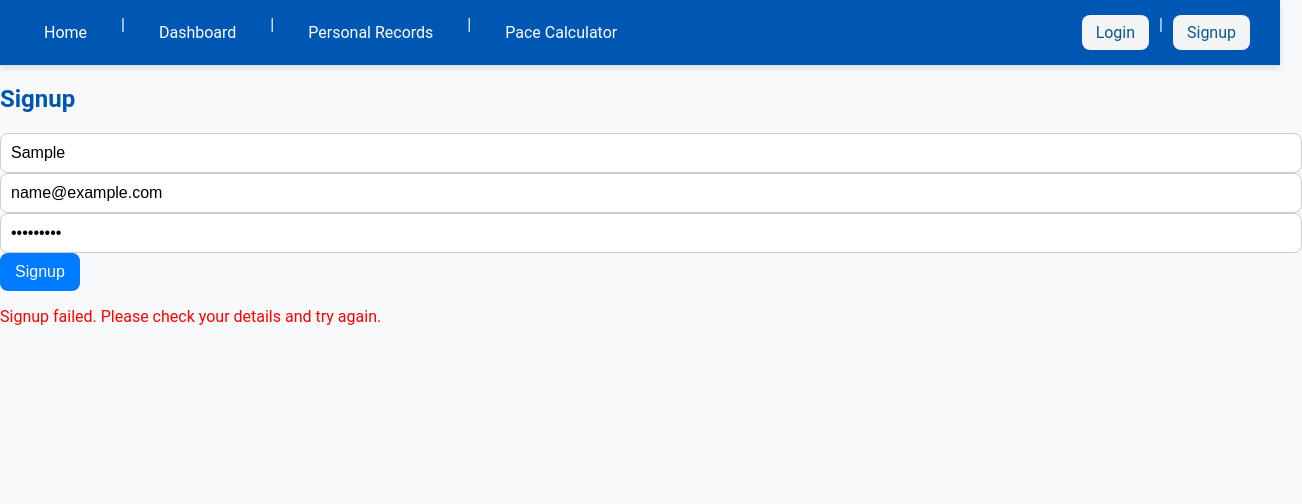
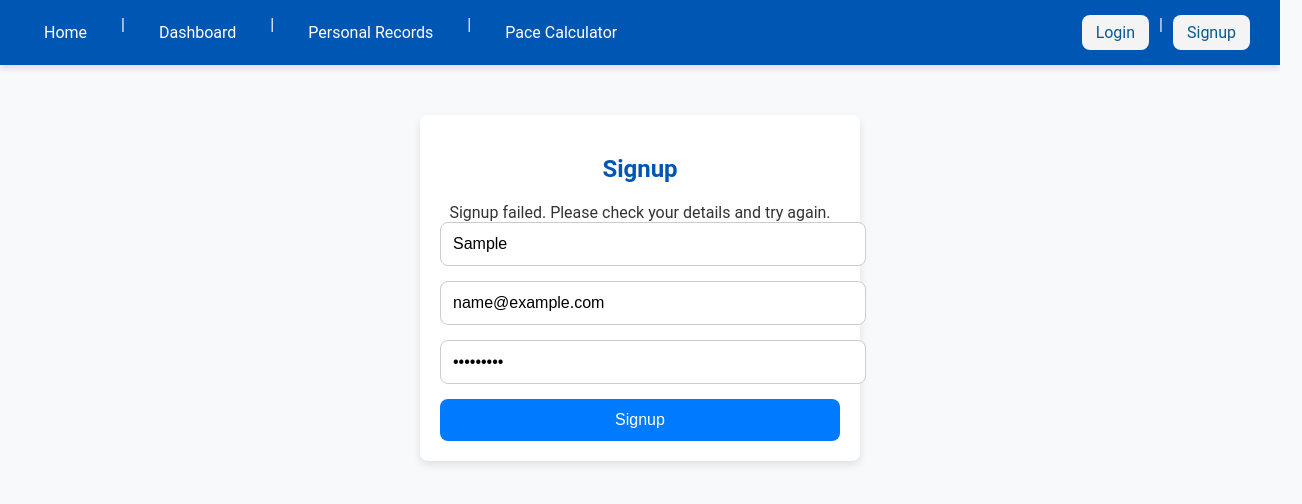
Before and after one commit to samw0907/TriSwift, a React (Create React App) app in the folder frontend/: page /signup in a window 1280 px wide. Both pictures are taken after typing "Sample", "name@example.com", "Sample123" into the empty fields and a click on the button "Signup". Shown: the top 504 px of the page, 1302 px wide, since content can reach past the window. Built offline with nearby package versions, Linux system fonts and the light colour scheme; no server answers.

Commit message:
still issues with auth.spec.ts, but added better notications for login and singnup pages

```diff
--- a/frontend/src/pages/Login.tsx
+++ b/frontend/src/pages/Login.tsx
@@ -16,6 +16,8 @@ const Login: React.FC = () => {
   const { loginUser } = authContext;
 
   const [credentials, setCredentials] = useState({ email: '', password: '' });
+  const [notification, setNotification] = useState<string | null>(null);
+
   const [login, { loading, error }] = useMutation(LOGIN_USER, {
     onCompleted: (data) => {
       if (data?.login?.token) {
@@ -25,6 +27,8 @@ const Login: React.FC = () => {
     },
     onError: (error) => {
       console.error("GraphQL Login Error:", error);
+      setNotification("Invalid email or password. Please try again.");
+      setTimeout(() => setNotification(null), 5000);
     }
   });
 
@@ -43,9 +47,10 @@ const Login: React.FC = () => {
   };
 
   return (
-    <div>
+    <div className="auth-container">
       <h2>Login</h2>
-      <form onSubmit={handleSubmit}>
+      {notification && <div className="notification">{notification}</div>}
+      <form className="auth-form" onSubmit={handleSubmit}>
         <input
           type="email"
           name="email"
@@ -66,13 +71,6 @@ const Login: React.FC = () => {
           {loading ? "Logging in..." : "Login"}
         </button>
       </form>
-      {error && (
-        <p style={{ color: 'red' }}>
-          {error.message.includes("Invalid email or password")
-            ? "Incorrect credentials. Please try again."
-            : "Login failed. Check your connection and try again."}
-        </p>
-      )}
     </div>
   );
 };
--- a/frontend/src/pages/Signup.tsx
+++ b/frontend/src/pages/Signup.tsx
@@ -7,8 +7,19 @@ import '../index.css'
 const Signup: React.FC = () => {
   const navigate = useNavigate();
   const [credentials, setCredentials] = useState({ name: '', email: '', password: '' });
+  const [notification, setNotification] = useState<string | null>(null);
+
   const [signup, { loading, error }] = useMutation(SIGNUP_USER, {
     onCompleted: () => navigate('/login'),
+    onError: (error) => {
+      console.error("Signup Error:", error);
+      if (error.message.includes("Email is already in use")) {
+        setNotification("This email is already registered. Try logging in.");
+      } else {
+        setNotification("Signup failed. Please check your details and try again.");
+      }
+      setTimeout(() => setNotification(null), 5000);
+    }
   });
 
   const handleChange = useCallback((e: React.ChangeEvent<HTMLInputElement>) => {
@@ -31,21 +42,15 @@ const Signup: React.FC = () => {
   };
 
   return (
-    <div>
+    <div className="auth-container">
       <h2>Signup</h2>
-      <form onSubmit={handleSubmit}>
+      {notification && <div className="notification">{notification}</div>}
+      <form className="auth-form" onSubmit={handleSubmit}>
         <input type="text" name="name" placeholder="Name" value={credentials.name} onChange={handleChange} required />
         <input type="email" name="email" placeholder="Email" value={credentials.email} onChange={handleChange} required />
         <input type="password" name="password" placeholder="Password" value={credentials.password} onChange={handleChange} required />
         <button type="submit" disabled={loading}>{loading ? "Signing up..." : "Signup"}</button>
       </form>
-      {error && (
-        <p style={{ color: 'red' }}>
-          {error.message.includes("Email is already in use")
-            ? "This email is already registered. Try logging in."
-            : "Signup failed. Please check your details and try again."}
-        </p>
-      )}
     </div>
   );
 };
--- a/frontend/src/styles/styles.css
+++ b/frontend/src/styles/styles.css
@@ -101,3 +101,61 @@
   .table tr:nth-child(even) {
     background-color: var(--secondary-color);
   }
+
+  .auth-container {
+    max-width: 400px;
+    margin: 50px auto;
+    padding: 20px;
+    background: white;
+    border-radius: var(--border-radius);
+    box-shadow: var(--box-shadow);
+    text-align: center;
+  }
+
+  .auth-container h2 {
+    margin-bottom: 20px;
+  }
+
+  .auth-form {
+    display: flex;
+    flex-direction: column;
+    gap: 15px;
+  }
+
+  .auth-form input {
+    padding: 12px;
+    font-size: 16px;
+    border: 1px solid #ccc;
+    border-radius: var(--border-radius);
+  }
+
+  .auth-form button {
+    padding: 12px;
+    font-size: 16px;
+    background: var(--primary-color);
+    color: white;
+    border: none;
+    border-radius: var(--border-radius);
+    cursor: pointer;
+    transition: background 0.3s ease-in-out;
+  }
+
+  .auth-form button:hover {
+    background: var(--primary-dark);
+  }
+
+  .notification-error {
+    background: var(--danger-color);
+    color: white;
+    padding: 12px;
+    border-radius: var(--border-radius);
+    margin-bottom: 10px;
+  }
+
+  .notification-warning {
+    background: orange;
+    color: white;
+    padding: 12px;
+    border-radius: var(--border-radius);
+    margin-bottom: 10px;
+  }
```
